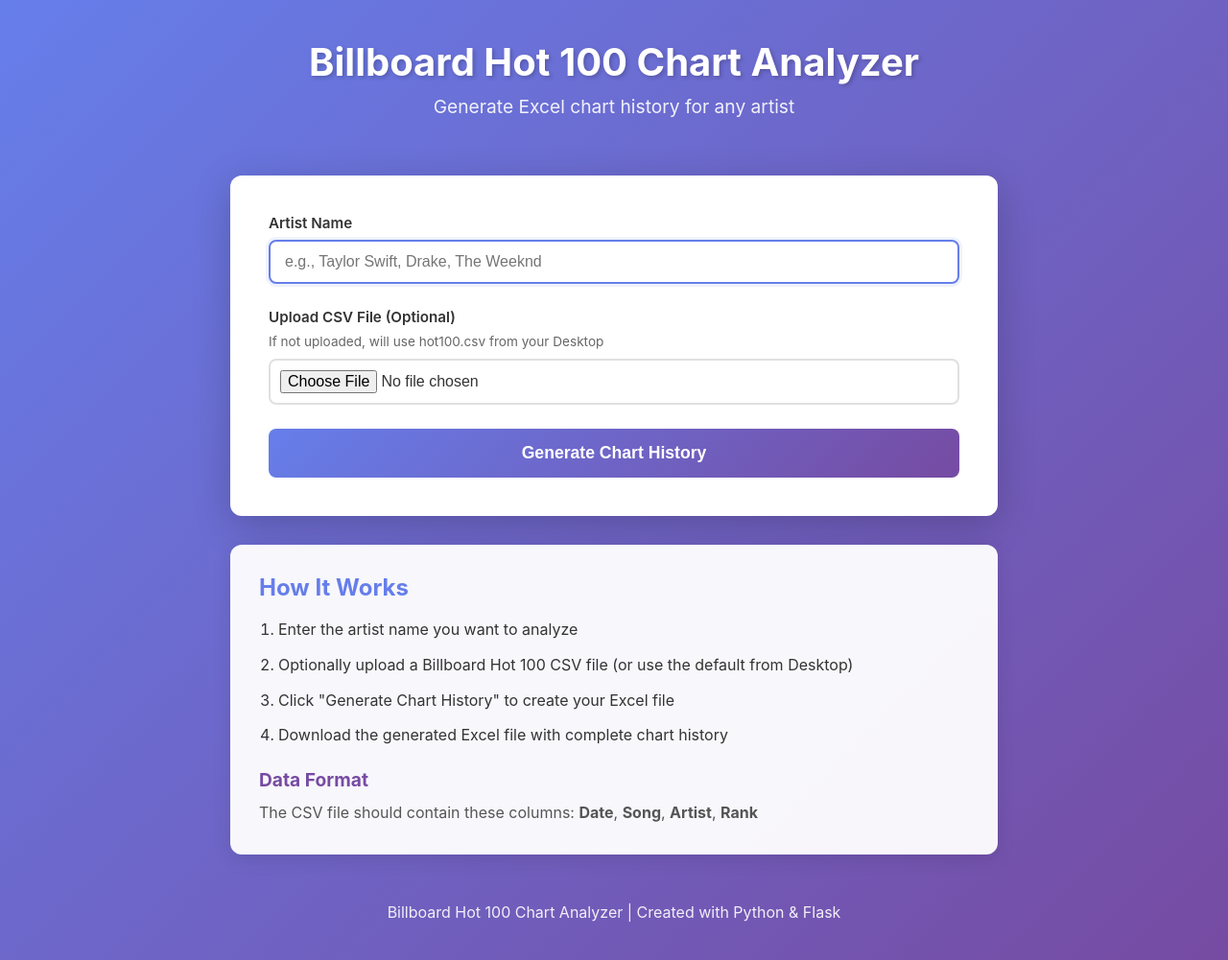
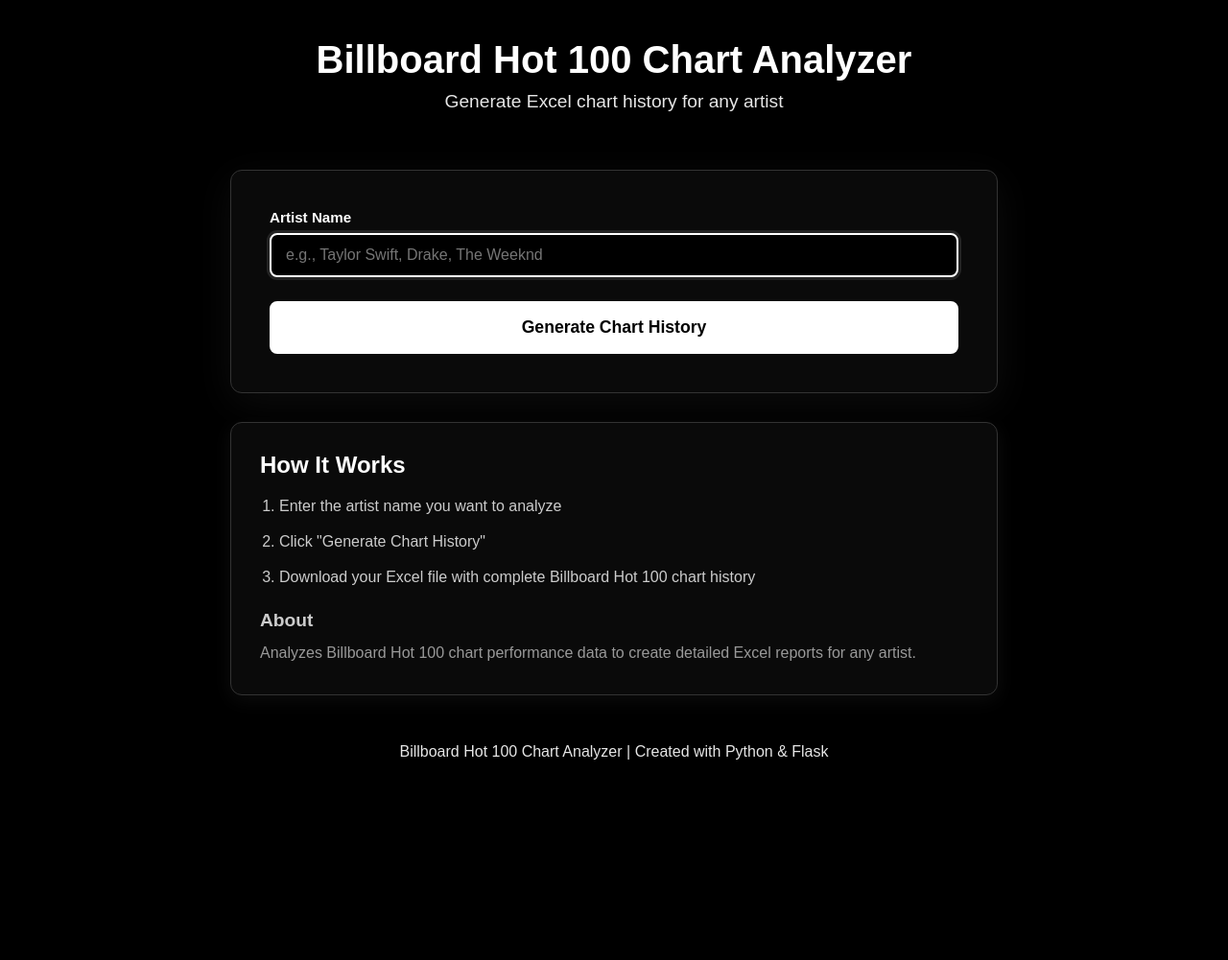
Before and after one commit to prangonbarua/Billboard-Hot-100-Datacollector, a Flask app: page / in a window 1280 px wide. Shown: the whole page at 96% size. After the commit the page ends 792 px from the top, so only its background shows below. Run offline with Flask 3, Linux system fonts and the light colour scheme.

Commit message:
Update Flask app for public deployment with black-on-black theme
Theme Updates:
- Changed to pure black (#000) background
- Black-on-black aesthetic with subtle borders
- Updated font to Arial
- White text with gray accents
- Inverted button colors (white bg, black text with hover effect)

Functionality Updates:
- Removed CSV file upload requirement
- Now uses hosted Billboard Hot 100 dataset from GitHub
- Simplified form to single artist name input
- Updated help text and info section

Deployment Configuration:
- Added gunicorn to requirements.txt for production
- Created render.yaml for Render deployment
- Created runtime.txt specifying Python 3.9.18
- Added DEPLOYMENT_README.md with hosting instructions

Ready for deployment to Render, Railway, or similar platforms.

```diff
--- a/app.py
+++ b/app.py
@@ -2,20 +2,13 @@
 from flask import Flask, render_template, request, send_file, flash, redirect, url_for
 import os
 import pandas as pd
-from werkzeug.utils import secure_filename
 import tempfile
 
 app = Flask(__name__)
 app.secret_key = 'billboard_hot_100_secret_key_change_in_production'
 
-# Configuration
-UPLOAD_FOLDER = tempfile.gettempdir()
-ALLOWED_EXTENSIONS = {'csv'}
-app.config['UPLOAD_FOLDER'] = UPLOAD_FOLDER
-app.config['MAX_CONTENT_LENGTH'] = 100 * 1024 * 1024  # 100MB max file size
-
-def allowed_file(filename):
-    return '.' in filename and filename.rsplit('.', 1)[1].lower() in ALLOWED_EXTENSIONS
+# Billboard Hot 100 data URL (public dataset)
+BILLBOARD_DATA_URL = 'https://raw.githubusercontent.com/HipsterVizNinja/random-data/main/Music/hot-100-current.csv'
 
 def process_billboard_data(csv_path, artist_name):
     """Process Billboard data and return Excel file path"""
@@ -89,24 +82,9 @@
         flash('Please enter an artist name', 'error')
         return redirect(url_for('index'))
 
-    # Check if file is uploaded or use default path
-    csv_path = '/Users/prangonbarua/Desktop/hot100.csv'
-
-    if 'csv_file' in request.files:
-        file = request.files['csv_file']
-        if file and file.filename != '' and allowed_file(file.filename):
-            filename = secure_filename(file.filename)
-            csv_path = os.path.join(app.config['UPLOAD_FOLDER'], filename)
-            file.save(csv_path)
-
-    # Check if CSV file exists
-    if not os.path.exists(csv_path):
-        flash('CSV file not found. Please upload a file or make sure hot100.csv is on your Desktop.', 'error')
-        return redirect(url_for('index'))
-
     try:
-        # Process the data
-        output_file, error = process_billboard_data(csv_path, artist_name)
+        # Process the data using online dataset
+        output_file, error = process_billboard_data(BILLBOARD_DATA_URL, artist_name)
 
         if error:
             flash(error, 'error')
--- a/requirements.txt
+++ b/requirements.txt
@@ -2,3 +2,4 @@
 pandas==2.1.4
 openpyxl==3.1.2
 Werkzeug==3.0.1
+gunicorn==21.2.0
--- /dev/null
+++ b/runtime.txt
@@ -0,0 +1 @@
+python-3.9.18
--- a/static/style.css
+++ b/static/style.css
@@ -5,11 +5,11 @@
 }
 
 body {
-    font-family: -apple-system, BlinkMacSystemFont, 'Segoe UI', Roboto, Oxygen, Ubuntu, Cantarell, sans-serif;
-    background: linear-gradient(135deg, #667eea 0%, #764ba2 100%);
+    font-family: Arial, sans-serif;
+    background: #000000;
     min-height: 100vh;
     padding: 20px;
-    color: #333;
+    color: #ffffff;
 }
 
 .container {
@@ -36,10 +36,11 @@
 }
 
 .card {
-    background: white;
+    background: #0a0a0a;
+    border: 1px solid #333;
     border-radius: 12px;
     padding: 40px;
-    box-shadow: 0 10px 40px rgba(0,0,0,0.2);
+    box-shadow: 0 10px 40px rgba(255,255,255,0.05);
     margin-bottom: 30px;
 }
 
@@ -51,15 +52,17 @@
 }
 
 .alert-error {
-    background-color: #fee;
-    color: #c33;
-    border-left: 4px solid #c33;
+    background-color: #1a0000;
+    color: #ff6b6b;
+    border-left: 4px solid #ff6b6b;
+    border: 1px solid #ff6b6b;
 }
 
 .alert-success {
-    background-color: #efe;
-    color: #3c3;
-    border-left: 4px solid #3c3;
+    background-color: #001a00;
+    color: #51cf66;
+    border-left: 4px solid #51cf66;
+    border: 1px solid #51cf66;
 }
 
 .form-group {
@@ -70,13 +73,13 @@
     display: block;
     font-weight: 600;
     margin-bottom: 8px;
-    color: #333;
+    color: #ffffff;
     font-size: 0.95rem;
 }
 
 .help-text {
     font-size: 0.85rem;
-    color: #666;
+    color: #999;
     margin-top: 5px;
     margin-bottom: 10px;
 }
@@ -85,16 +88,18 @@
 input[type="file"] {
     width: 100%;
     padding: 12px 15px;
-    border: 2px solid #e0e0e0;
+    border: 2px solid #333;
     border-radius: 8px;
     font-size: 1rem;
+    background: #000;
+    color: #fff;
     transition: all 0.3s ease;
 }
 
 input[type="text"]:focus {
     outline: none;
-    border-color: #667eea;
-    box-shadow: 0 0 0 3px rgba(102, 126, 234, 0.1);
+    border-color: #fff;
+    box-shadow: 0 0 0 3px rgba(255, 255, 255, 0.1);
 }
 
 input[type="file"] {
@@ -105,19 +110,21 @@
 .btn-primary {
     width: 100%;
     padding: 15px;
-    background: linear-gradient(135deg, #667eea 0%, #764ba2 100%);
-    color: white;
-    border: none;
+    background: #fff;
+    color: #000;
+    border: 2px solid #fff;
     border-radius: 8px;
     font-size: 1.1rem;
     font-weight: 600;
     cursor: pointer;
-    transition: transform 0.2s ease, box-shadow 0.2s ease;
+    transition: all 0.2s ease;
 }
 
 .btn-primary:hover {
+    background: #000;
+    color: #fff;
     transform: translateY(-2px);
-    box-shadow: 0 5px 20px rgba(102, 126, 234, 0.4);
+    box-shadow: 0 5px 20px rgba(255, 255, 255, 0.3);
 }
 
 .btn-primary:active {
@@ -125,21 +132,22 @@
 }
 
 .info-section {
-    background: rgba(255, 255, 255, 0.95);
+    background: #0a0a0a;
+    border: 1px solid #333;
     border-radius: 12px;
     padding: 30px;
-    box-shadow: 0 5px 20px rgba(0,0,0,0.1);
+    box-shadow: 0 5px 20px rgba(255,255,255,0.05);
     margin-bottom: 30px;
 }
 
 .info-section h2 {
-    color: #667eea;
+    color: #fff;
     margin-bottom: 15px;
     font-size: 1.5rem;
 }
 
 .info-section h3 {
-    color: #764ba2;
+    color: #ccc;
     margin-top: 20px;
     margin-bottom: 10px;
     font-size: 1.2rem;
@@ -152,11 +160,12 @@
 
 .info-section li {
     margin-bottom: 8px;
+    color: #ccc;
 }
 
 .info-section p {
     line-height: 1.6;
-    color: #555;
+    color: #999;
 }
 
 footer {
--- a/templates/index.html
+++ b/templates/index.html
@@ -24,7 +24,7 @@
                 {% endif %}
             {% endwith %}
 
-            <form action="{{ url_for('analyze') }}" method="POST" enctype="multipart/form-data">
+            <form action="{{ url_for('analyze') }}" method="POST">
                 <div class="form-group">
                     <label for="artist_name">Artist Name</label>
                     <input
@@ -34,17 +34,6 @@
                         placeholder="e.g., Taylor Swift, Drake, The Weeknd"
                         required
                         autofocus
-                    >
-                </div>
-
-                <div class="form-group">
-                    <label for="csv_file">Upload CSV File (Optional)</label>
-                    <p class="help-text">If not uploaded, will use hot100.csv from your Desktop</p>
-                    <input
-                        type="file"
-                        id="csv_file"
-                        name="csv_file"
-                        accept=".csv"
                     >
                 </div>
 
@@ -58,13 +47,12 @@
             <h2>How It Works</h2>
             <ol>
                 <li>Enter the artist name you want to analyze</li>
-                <li>Optionally upload a Billboard Hot 100 CSV file (or use the default from Desktop)</li>
-                <li>Click "Generate Chart History" to create your Excel file</li>
-                <li>Download the generated Excel file with complete chart history</li>
+                <li>Click "Generate Chart History"</li>
+                <li>Download your Excel file with complete Billboard Hot 100 chart history</li>
             </ol>
 
-            <h3>Data Format</h3>
-            <p>The CSV file should contain these columns: <strong>Date</strong>, <strong>Song</strong>, <strong>Artist</strong>, <strong>Rank</strong></p>
+            <h3>About</h3>
+            <p>Analyzes Billboard Hot 100 chart performance data to create detailed Excel reports for any artist.</p>
         </div>
 
         <footer>
```
Also changed, not shown: DEPLOYMENT_README.md (added, +57 -0 lines), render.yaml (added, +9 -0 lines).
